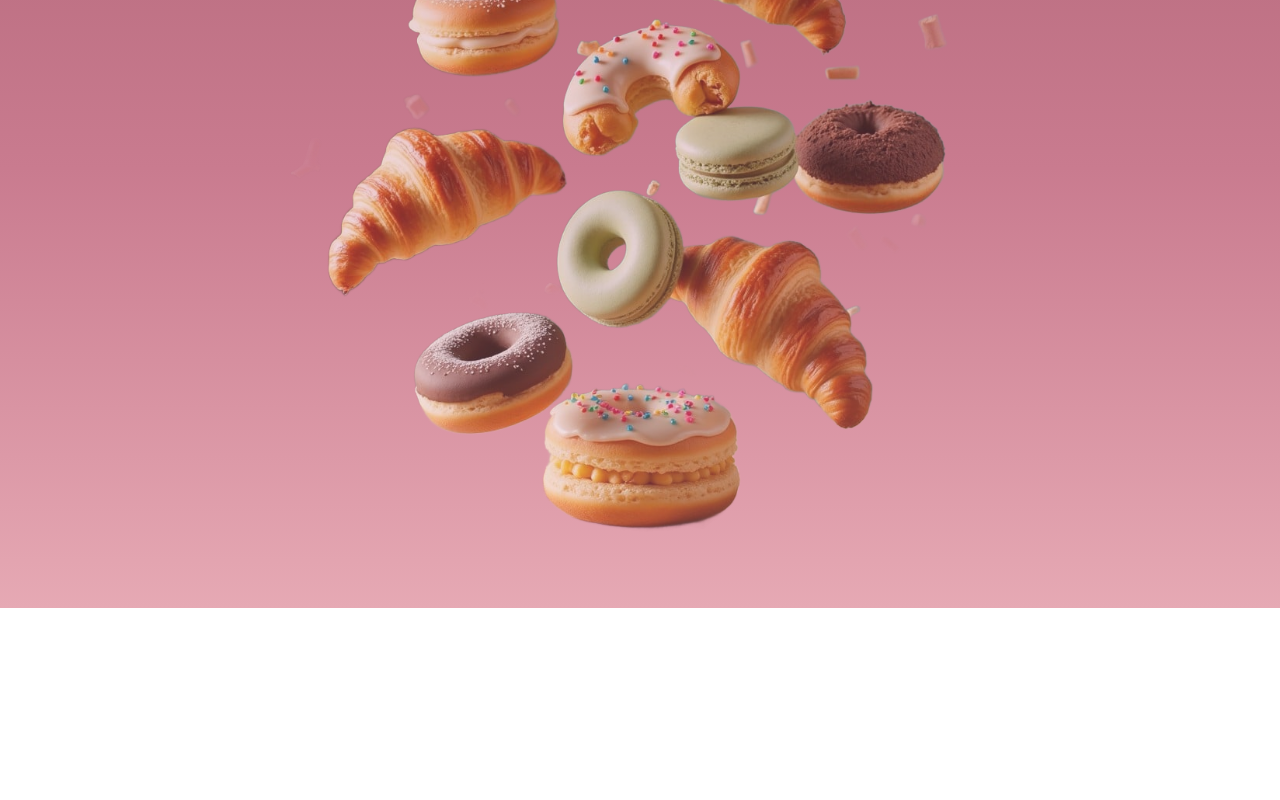
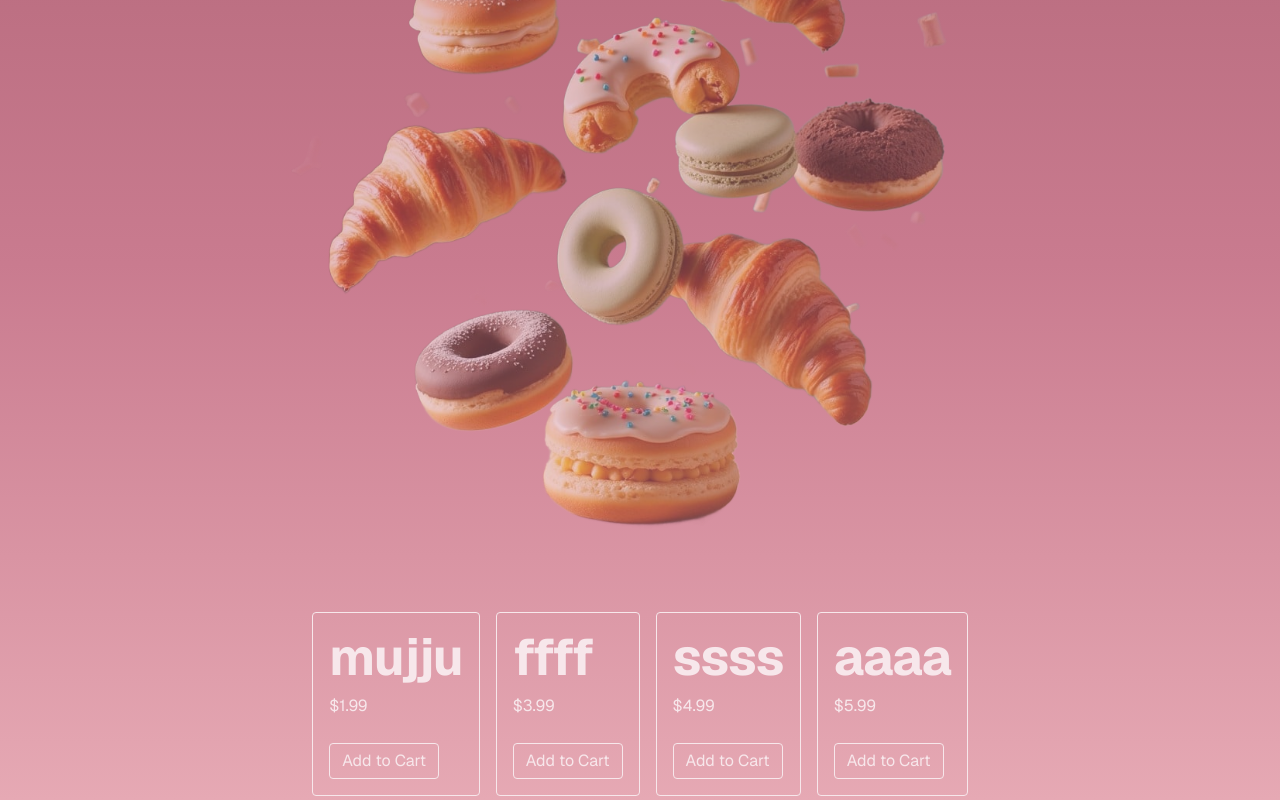
Before and after one commit to Mujju-palaan/xayliciouss, a Next.js app: page / in a window 1280 px wide. Shown: the part 272-1072 px from the top of the page. Before the commit the page ends 880 px from the top, so only its background shows below. Built offline with nearby package versions, Linux system fonts and the light colour scheme.

Commit message:
Shopping cart quantity updates on clicking add to cart button

```diff
--- a/app/lib/RTK_Hooks.js
+++ b/app/lib/RTK_Hooks.js
@@ -1,6 +1,7 @@
-import { useDispatch, useSelector, useStore } from 'react-redux'
+'use client'
+import { useDispatch, useSelector, useStore } from "react-redux";
 
-// Use throughout your app instead of plain `useDispatch` and `useSelector`
-export const useAppDispatch = useDispatch.withTypes()
-export const useAppSelector = useSelector.withTypes()
-export const useAppStore = useStore.withTypes()
+// Use throughout your app instead of plain hooks
+export const useAppDispatch = () => useDispatch();
+export const useAppSelector = useSelector;
+export const useAppStore = () => useStore();
--- a/app/page.jsx
+++ b/app/page.jsx
@@ -1,11 +1,12 @@
-import HeroSection from '../components/home/HeroSection'
+import HeroSection from "../components/home/HeroSection";
+import MenuList from "../components/menu/MenuList";
 
 export default function Home() {
   return (
     <div className="min-h-screen ">
       <HeroSection />
 
-
+      <MenuList />
     </div>
   );
 }
--- a/app/slice/items/itemsSlice.js
+++ b/app/slice/items/itemsSlice.js
@@ -1,16 +1,7 @@
 import { createSlice } from "@reduxjs/toolkit";
 
 const initialState = {
-  items: [
-    {
-        id: 1,
-        image: '/home/items.png',
-        title: "mujju",
-        description: "",
-        price: "2.99",
-        quantity: 4,
-    }
-],
+  items: [],
 };
 
 export const itemsSlice = createSlice({
@@ -18,24 +9,28 @@ export const itemsSlice = createSlice({
   initialState,
   reducers: {
     addItemsToCart: (state, action) => {
-        const existing = state.items.find((item)=> item.id  === action.payload.id)
+      const existingItem = state.items.find(
+        (item) => item.id === action.payload.id,
+      );
 
-        if (existing){
-            existing.quantity +=1;
-        }else{
-            state.items.push({
-                id : payload.id,
-                image: payload.image,
-                title: payload.title,
-                description: payload.describe,
-                price: payload.price,
-                quantity: 1
-            })
-        }
-    }
-
+      if (existingItem) {
+        existingItem.quantity = (existingItem.quantity || 0) + 1;
+      } else {
+        const item = {
+          id: action.payload.id,
+          image: action.payload.image,
+          title: action.payload.title,
+          description: action.payload.description || "",
+          price: Number(action.payload.price),
+          quantity: 1,
+        };
+        state.items.push(item);
+        console.log(item);
+      }
+    },
   },
 });
 
 export const { addItemsToCart } = itemsSlice.actions;
+
 export default itemsSlice.reducer;
--- a/components/HeaderFooter/Navbar.jsx
+++ b/components/HeaderFooter/Navbar.jsx
@@ -5,9 +5,11 @@ import { gsap } from "gsap";
 import { ScrollTrigger } from "gsap/ScrollTrigger";
 import { AiOutlineShoppingCart } from "react-icons/ai";
 import { CgProfile } from "react-icons/cg";
+import { useSelector } from "react-redux";
 
 export default function Navbar() {
   const headerRef = useRef(null);
+  const items = useSelector((state)=>state.items.items)
 
   useEffect(() => {
     gsap.registerPlugin(ScrollTrigger);
@@ -77,7 +79,7 @@ export default function Navbar() {
             className="absolute -top-0 -right-0 flex items-center justify-center h-4 w-4
                 rounded-full bg-red-600 text-xs font-bold text-white"
           >
-            {totalItems}
+            {items.reduce((sum, item) => sum + item.quantity, 0)}
           </span>
             )}
           </button>
--- /dev/null
+++ b/components/card/MenuCard.jsx
@@ -0,0 +1,36 @@
+import React from "react";
+import { useDispatch } from "react-redux";
+import { addItemsToCart } from "../../app/slice/items/itemsSlice";
+
+const MenuCard = ({ id, image, title, description, price, quantity }) => {
+  const dispatch = useDispatch();
+
+  const handleCart = () => {
+    dispatch(
+      addItemsToCart({
+        id,
+        image,
+        title,
+        description,
+        price,
+        quantity
+      })
+    );
+  };
+
+  return (
+    <li className="list-none border p-4 rounded">
+      <h1>{title}</h1>
+      <p>${price}</p>
+
+      <button
+        onClick={handleCart}
+        className="mt-2 px-3 py-1 rounded border hover:bg-gray-100"
+      >
+        Add to Cart
+      </button>
+    </li>
+  );
+};
+
+export default MenuCard;
--- /dev/null
+++ b/components/menu/MenuList.jsx
@@ -0,0 +1,31 @@
+'use client'
+import React from "react";
+import MenuCard from "../card/MenuCard";
+
+const items = [
+  { id: 1, title: "mujju", price: 1.99, quantity: 0 },
+  { id: 2, title: "ffff", price: 3.99, quantity: 0 },
+  { id: 3, title: "ssss", price: 4.99, quantity: 0 },
+  { id: 4, title: "aaaa", price: 5.99, quantity: 3 },
+];
+
+const MenuList = () => {
+
+  return (
+    <div className="flex flex-wrap justify-center items-center gap-4">
+      {items.map((item) => (
+        <MenuCard
+          key={item.id}
+          id={item.id}
+          image={item.image}
+          title={item.title}
+          price={item.price}
+          description={item.description}
+          quantity={item.quantity}
+        />
+      ))}
+    </div>
+  );
+};
+
+export default MenuList;
```
